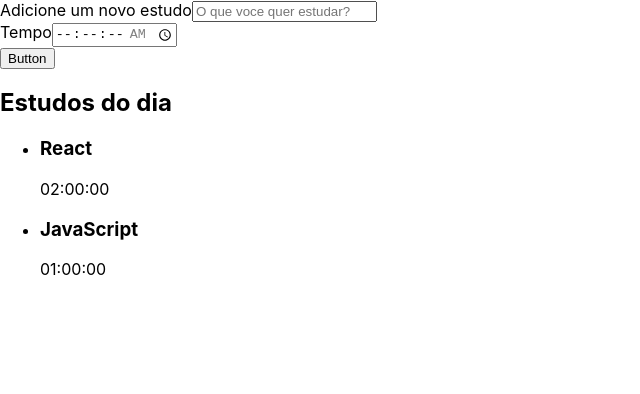
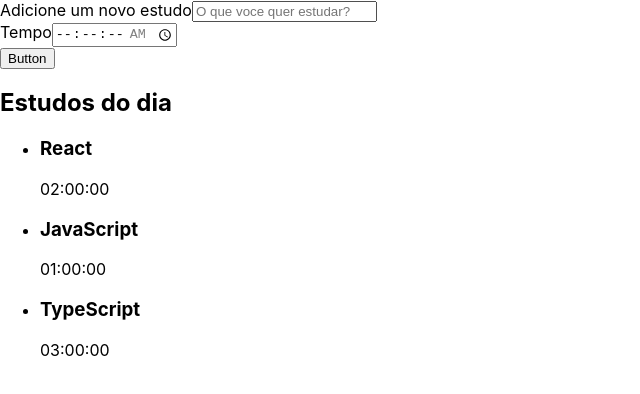
Before and after one commit to Ikejiri-1/react-com-typescript, a React (Create React App) app: page / in a window 1280 px wide. Shown: the top 394 px of the page, without its empty margins (0-640 px from the left). Built offline with nearby package versions, Linux system fonts and the light colour scheme; the HTML template or start-up script is replaced by a standard one.

Commit message:
melhoria de código com map e instalação do sass

```diff
--- a/package.json
+++ b/package.json
@@ -40,5 +40,8 @@
       "last 1 firefox version",
       "last 1 safari version"
     ]
+  },
+  "devDependencies": {
+    "sass": "^1.90.0"
   }
 }
--- a/src/components/Form/index.tsx
+++ b/src/components/Form/index.tsx
@@ -1,5 +1,5 @@
 import React from "react";
-import Button from "../button";
+import Button from "../Button";
 
 class formComp extends React.Component {
   render() {
--- a/src/components/List/index.tsx
+++ b/src/components/List/index.tsx
@@ -1,18 +1,33 @@
 import React from "react";
 
 function List() {
+  const tasks = [
+    {
+      task: "React",
+      time: "02:00:00",
+      id: 1,
+    },
+    {
+      task: "JavaScript",
+      time: "01:00:00",
+      id: 2,
+    },
+    {
+      task: "TypeScript",
+      time: "03:00:00",
+      id: 3,
+    },
+  ];
   return (
     <aside>
       <h2>Estudos do dia</h2>
       <ul>
-        <li>
-          <h3>React</h3>
-          <span>02:00:00</span>
-        </li>
-        <li>
-          <h3>JavaScript</h3>
-          <span>01:00:00</span>
-        </li>
+        {tasks.map((item, id) => (
+          <li key={id}>
+            <h3>{item.task}</h3>
+            <span>{item.time}</span>
+          </li>
+        ))}
       </ul>
     </aside>
   );
```
Also changed, not shown: 1 other file (tests, documents, lock files or other folders).
